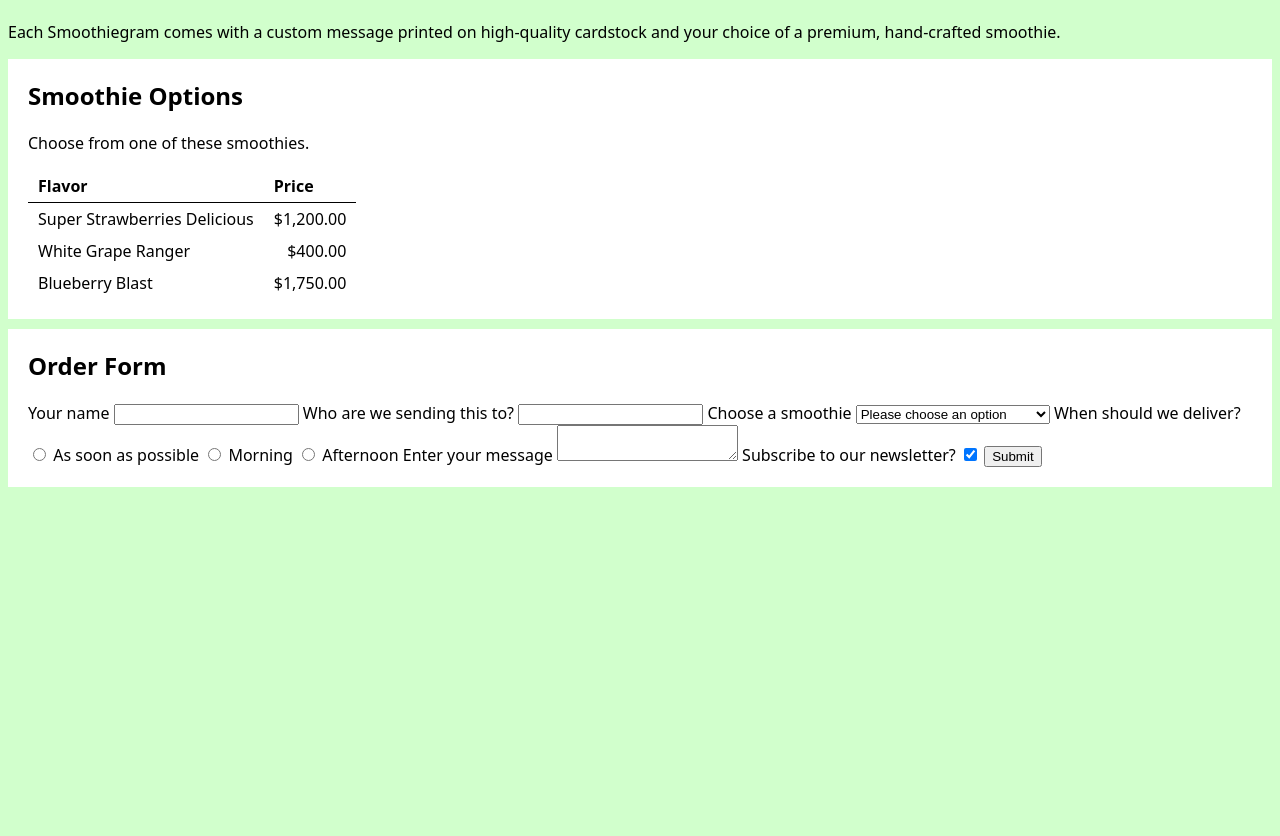
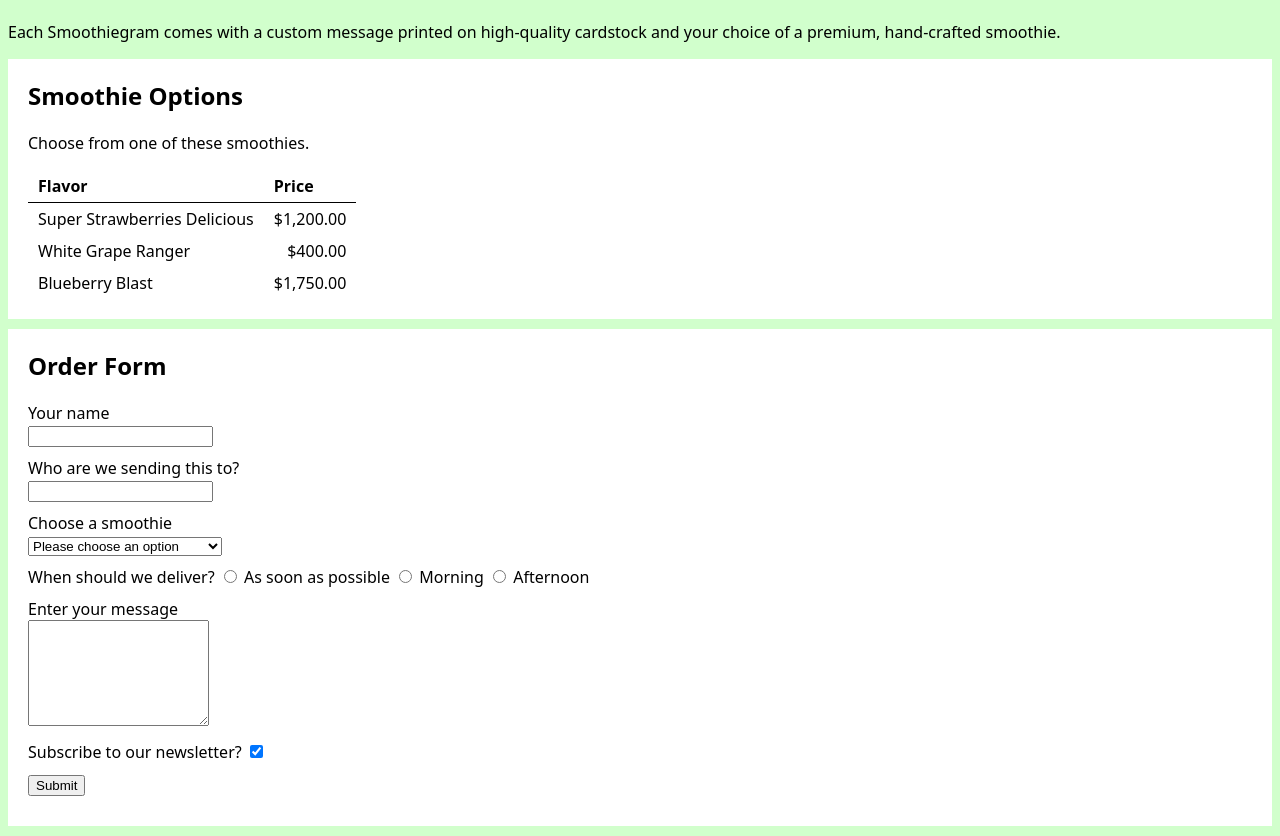
Before and after one commit to sbrown3212/wb-html-css-basics, a plain HTML site: page index.html in a window 1280 px wide. Shown: the part 124-960 px from the top of the page. Before the commit the page ends 800 px from the top, so only its background shows below. Drawn offline with Linux system fonts and the light colour scheme.

Commit message:
completed form styling

```diff
--- a/index.html
+++ b/index.html
@@ -57,12 +57,17 @@
           Order Form
         </h2>
         <form action="">
+          <div class="form-group">
             <label for="">Your name</label>
             <input type="text" name="name" id="">
+          </div>
 
+          <div class="form-group">
             <label for="">Who are we sending this to?</label>
             <input type="text" name="recipient">
+          </div>
 
+          <div class="form-group">
             <label for="">Choose a smoothie</label>
             <select name="" id="">
               <option value="">Please choose an option</option>
@@ -70,24 +75,33 @@
               <option value="white grape ranger">White Grape Ranger</option>
               <option value="blueberry blast">Blueberry Blast</option>
             </select>
+          </div>
 
+          <div class="form-group">
             <span>When should we deliver?</span>
             <input type="radio" name="delivery-time" id="asap">
-          <label for="asap">As soon as possible</label>
+            <label class="inline-label" for="asap">As soon as possible</label>
 
             <input type="radio" name="delivery-time" id="morning">
-          <label for="morning">Morning</label>
+            <label class="inline-label" for="morning">Morning</label>
 
             <input type="radio" name="delivery-time" id="afternoon">
-          <label for="afternoon">Afternoon</label>
+            <label class="inline-label" for="afternoon">Afternoon</label>
+          </div>
 
+          <div class="form-group">
             <label for="message">Enter your message</label>
             <textarea name="message" id="message"></textarea>
+          </div>
 
-          <label for="subscribe">Subscribe to our newsletter?</label>
+          <div class="form-group">
+            <label class="inline-label" for="subscribe">Subscribe to our newsletter?</label>
             <input type="checkbox" name="subscribe" id="subscribe" checked>
+          </div>
 
+          <div class="form-group">
             <input type="submit" value="Submit">
+          </div>
         </form>
 
       </section>
--- a/styles.css
+++ b/styles.css
@@ -35,3 +35,19 @@ td {
 td.price {
     text-align: end;
 }
+
+.form-group {
+    margin-bottom: 10px;
+}
+
+label {
+    display: block;
+}
+
+.inline-label {
+    display: inline;
+}
+
+textarea {
+    min-height: 100px;
+}
```
Lines whose indentation alone changed are shown as unchanged.
